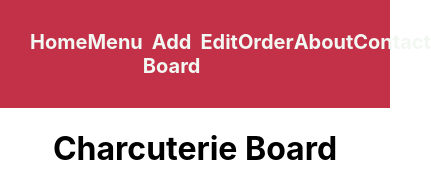
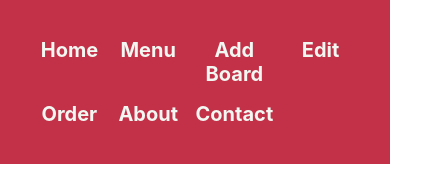
Before and after one commit to johntran1203/board, a React (Create React App) app in the folder client/: page / in a window 390 px wide. Shown: the top 189 px of the page, 431 px wide, since content can reach past the window. Built offline with nearby package versions, Linux system fonts and the light colour scheme.

Commit message:
update mobile nav

```diff
--- a/client/src/styled/Nav.styled.js
+++ b/client/src/styled/Nav.styled.js
@@ -13,6 +13,17 @@ export const StyledNav = styled.nav`
         font-size: 20px;
         font-weight: bolder;
     }
+    @media (max-width: 768px) {
+        display: grid;
+        grid-template-columns: repeat(4, 1fr);
+
+
+        a {
+            display: block;
+            padding: 0.5rem;
+
+        }
+    }
 `
 
 
```
